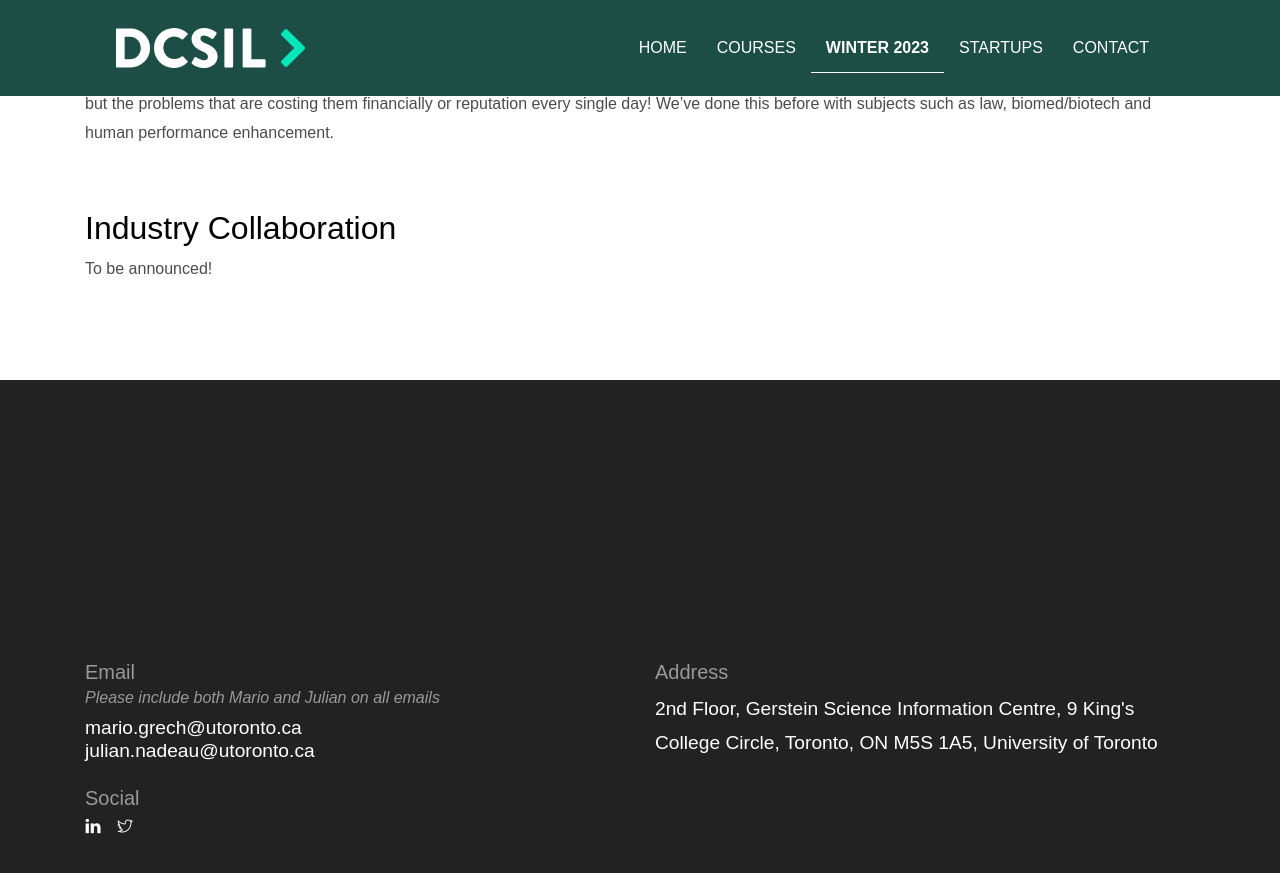
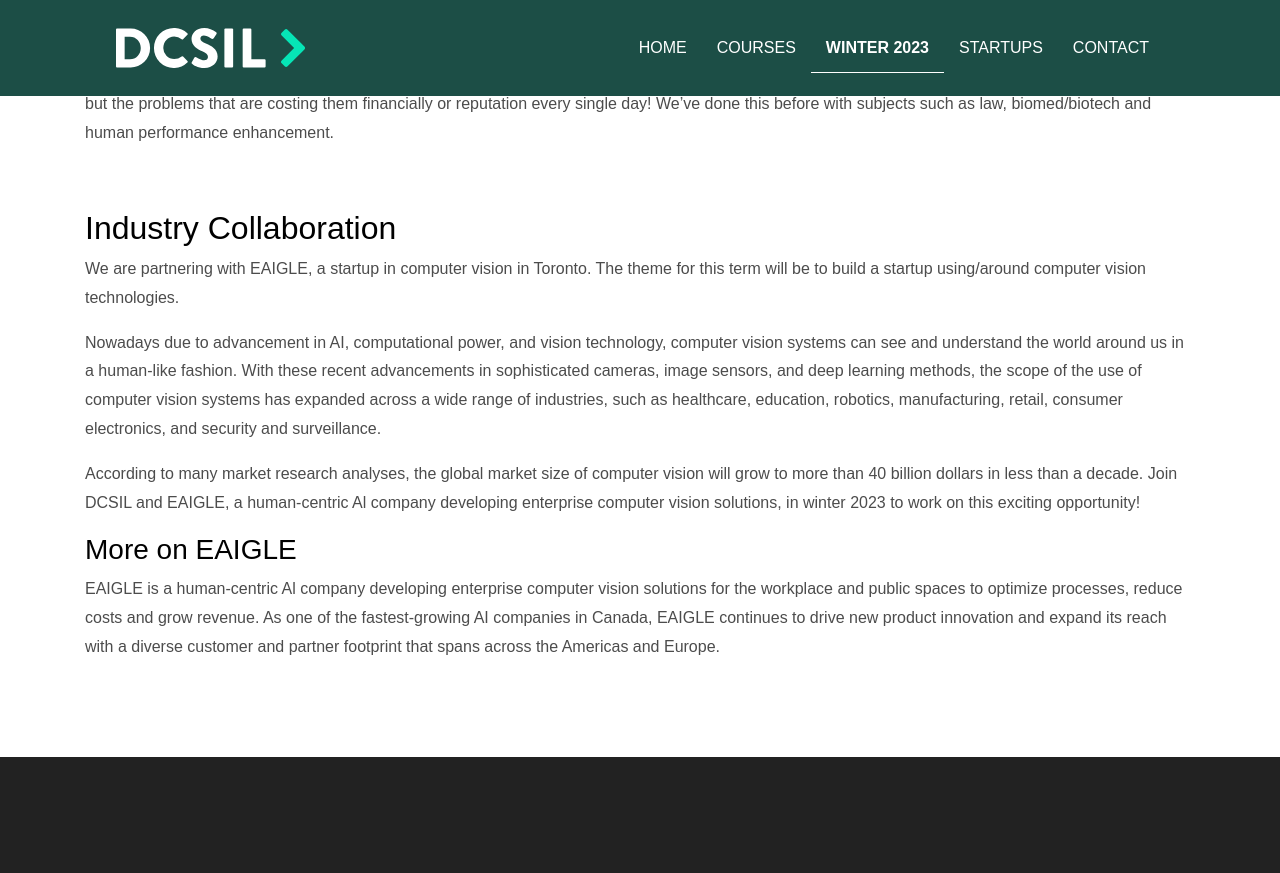
Before and after one commit to dcsil/website, a Jekyll site: the page built from _pages/term/winter-2023.html, in a window 1280 px wide and 900 px high, scrolled down 1230 px. Shown: the top 873 px of the window. Built offline with Jekyll 4.4.1, drawn with Linux system fonts in a browser that asks for light colours.

Commit message:
Add industry partner to w2023

```diff
--- a/_includes/terms/winter-2023.md
+++ b/_includes/terms/winter-2023.md
@@ -28,4 +28,12 @@
 
 ## Industry Collaboration
 
-To be announced!
+We are partnering with EAIGLE, a startup in computer vision in Toronto. The theme for this term will be to build a startup using/around computer vision technologies.
+
+Nowadays due to advancement in AI, computational power, and vision technology, computer vision systems can see and understand the world around us in a human-like fashion. With these recent advancements in sophisticated cameras, image sensors, and deep learning methods, the scope of the use of computer vision systems has expanded across a wide range of industries, such as healthcare, education, robotics, manufacturing, retail, consumer electronics, and security and surveillance.
+
+According to many market research analyses, the global market size of computer vision will grow to more than 40 billion dollars in less than a decade. Join DCSIL and EAIGLE, a human-centric Al company developing enterprise computer vision solutions, in winter 2023 to work on this exciting opportunity!
+
+### More on EAIGLE
+
+EAIGLE is a human-centric Al company developing enterprise computer vision solutions for the workplace and public spaces to optimize processes, reduce costs and grow revenue. As one of the fastest-growing AI companies in Canada, EAIGLE continues to drive new product innovation and expand its reach with a diverse customer and partner footprint that spans across the Americas and Europe.
```
